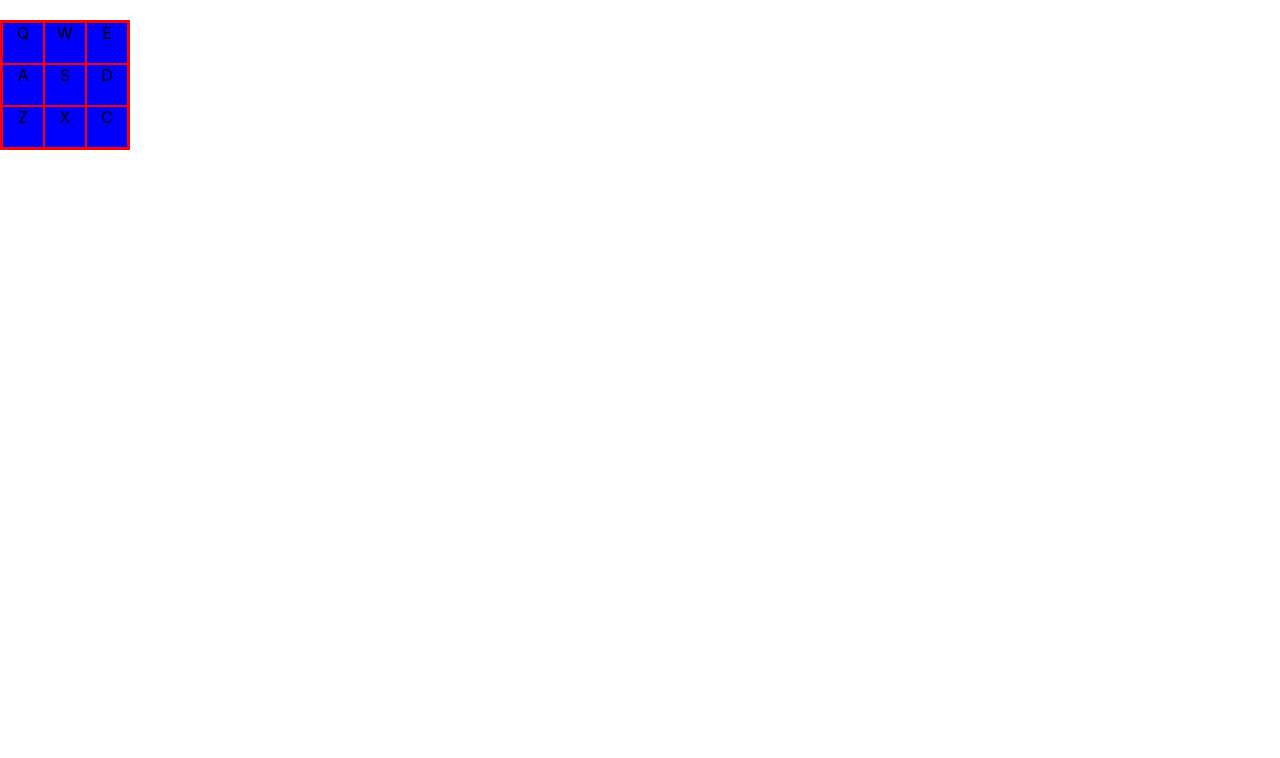
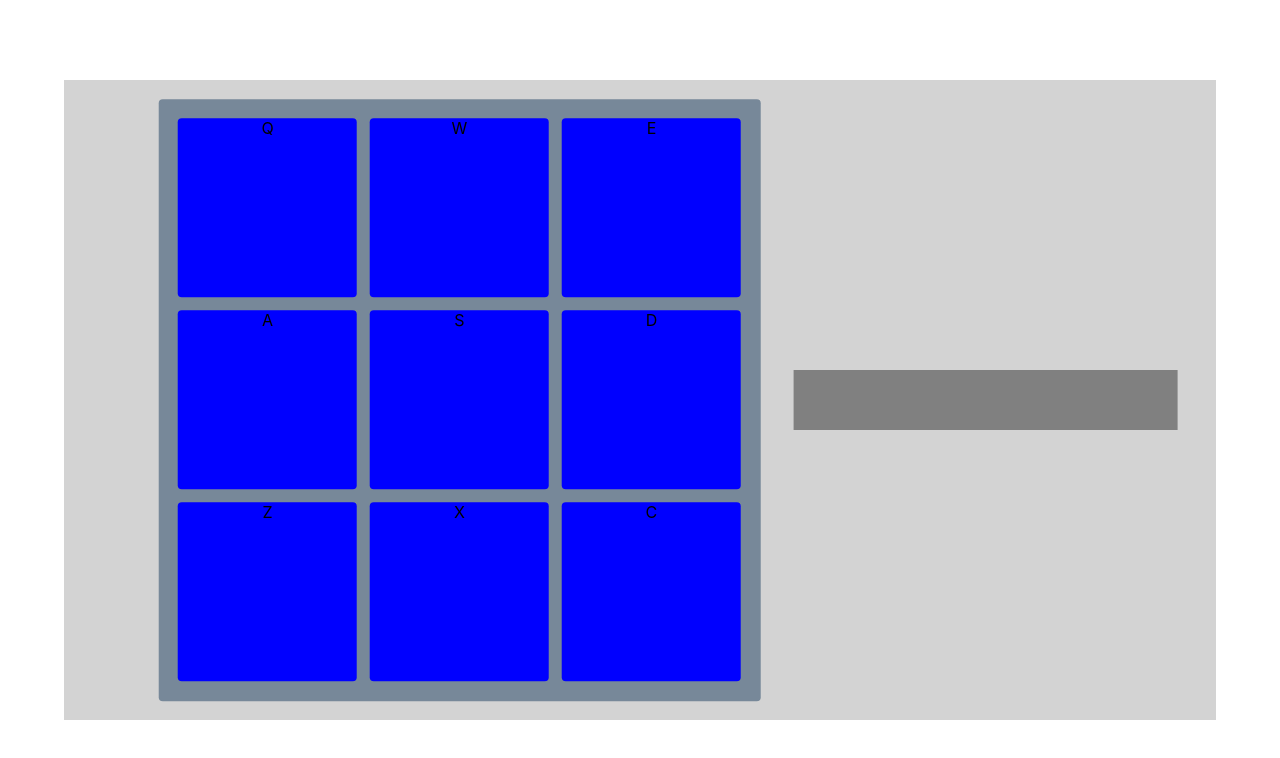
Before and after one commit to tjbarkey/DrumMachine, a React app: page / in a window 1280 px wide. Built offline with nearby package versions, Linux system fonts and the light colour scheme.

Commit message:
Style Updates
Updating styles

```diff
--- a/public/index.html
+++ b/public/index.html
@@ -5,10 +5,7 @@
     <link rel="icon" href="%PUBLIC_URL%/favicon.ico" />
     <meta name="viewport" content="width=device-width, initial-scale=1" />
     <meta name="theme-color" content="#000000" />
-    <meta
-      name="description"
-      content="Web site created using create-react-app"
-    />
+    <meta name="description" content="Drum Machine WebApp" />
     <link rel="apple-touch-icon" href="%PUBLIC_URL%/logo192.png" />
     <!--
       manifest.json provides metadata used when your web app is installed on a
@@ -24,7 +21,7 @@
       work correctly both with client-side routing and a non-root public URL.
       Learn how to configure a non-root public URL by running `npm run build`.
     -->
-    <title>React App</title>
+    <title>Drum Machine</title>
   </head>
   <body>
     <noscript>You need to enable JavaScript to run this app.</noscript>
--- a/src/components/App.js
+++ b/src/components/App.js
@@ -114,7 +114,10 @@ export default function App() {
   console.log(drumState);
   return (
     <div id="drum-machine">
-      <h2 id="display">{drumState.pressed}</h2>
+      <h1 className="title-text">Drum Machine</h1>
+      <div className="display-text">
+        <h2 id="display">{drumState.pressed}</h2>
+      </div>
       <div className="drum-pad-container">{drumPads}</div>
     </div>
   );
--- a/src/styles/App.scss
+++ b/src/styles/App.scss
@@ -1,15 +1,54 @@
-div .drum-pad {
-  width: 40px;
-  height: 40px;
+.border-style {
+  border-radius: 4px;
+}
+.center-this {
+  position: absolute;
+  left: 50%;
+  top: 50%;
+  color: black;
+}
+
+.drum-pad {
+  @extend .border-style;
+  width: 14vw;
+  height: 14vw;
   float: left;
-  margin: 1px;
+  margin: 0.5vw;
   background-color: blue;
   text-align: center;
+  vertical-align: middle;
 }
 
-div .drum-pad-container {
-  width: 126px;
-  height: 126px;
-  padding: 2px;
-  background-color: red;
+.drum-pad-container {
+  @extend .border-style;
+  @extend .center-this;
+  transform: translate(-80%, -50%);
+  width: 45vw;
+  height: 45vw;
+  padding: 1vw;
+  background-color: lightslategrey;
 }
+
+.display-text {
+  background-color: grey;
+  width: 30vw;
+  height: 60px;
+  @extend .center-this;
+  transform: translate(40%, -50%);
+}
+
+#drum-machine {
+  min-width: 800px;
+  @extend .center-this;
+  transform: translate(-50%, -50%);
+  width: 90vw;
+  background-color: lightgray;
+  height: 80vh;
+}
+
+.title-text {
+  position: absolute;
+  left: 20%;
+  top: 0;
+  transform: translate(-50%, 50%);
+}
```
Also changed, not shown: public/manifest.json.
